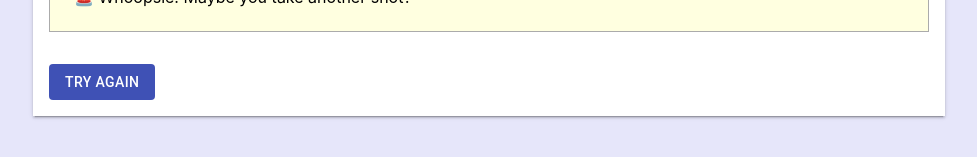
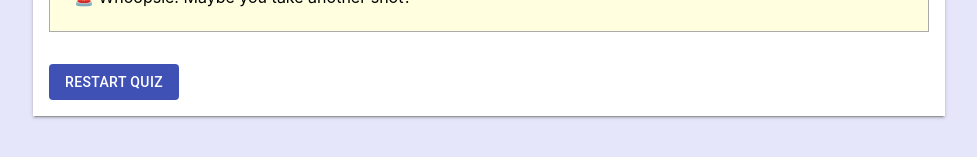
Before and after one commit to NovatecConsulting/hack21-language-is-a-powerful-tool, a React (Create React App) app: page /result in a window 1280 px wide. Shown: the part 191-348 px from the top of the page, without its empty margins (151-1128 px from the left). Built offline with nearby package versions, Linux system fonts and the light colour scheme.

Commit message:
rename restart button

```diff
--- a/src/components/ResultPage.tsx
+++ b/src/components/ResultPage.tsx
@@ -35,7 +35,7 @@ const ResultPage: React.FC = () => {
       <Box padding={3} className="reward">{getRewardText(result, maxQuestionCount)}</Box>
       <Box marginTop={4} className="button">
       <RouterLink to="">
-        <Button variant="contained" color="primary" disableElevation >Try again</Button>
+        <Button variant="contained" color="primary" disableElevation >Restart Quiz</Button>
       </RouterLink>
       </Box>
       </Box>
```
